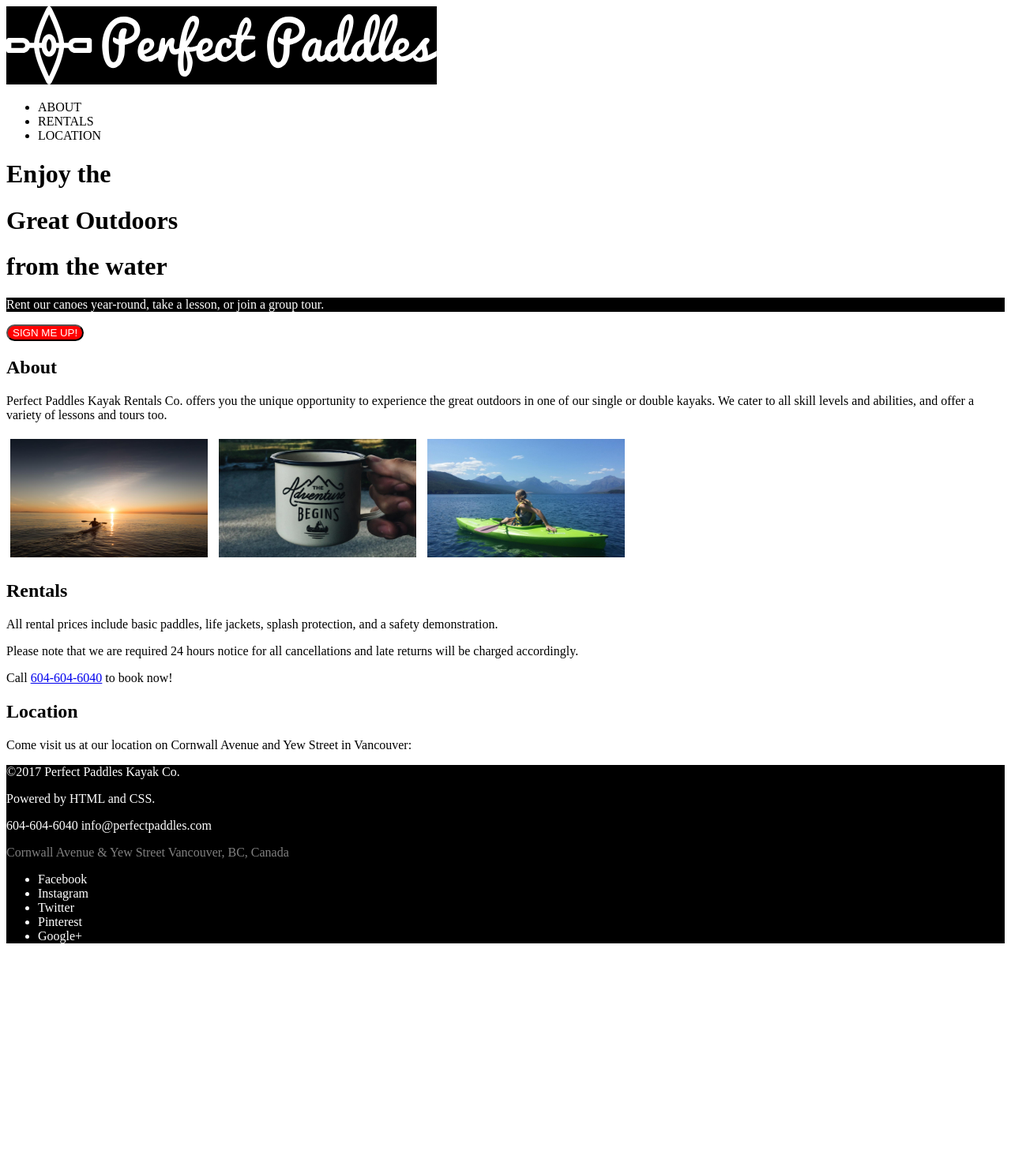
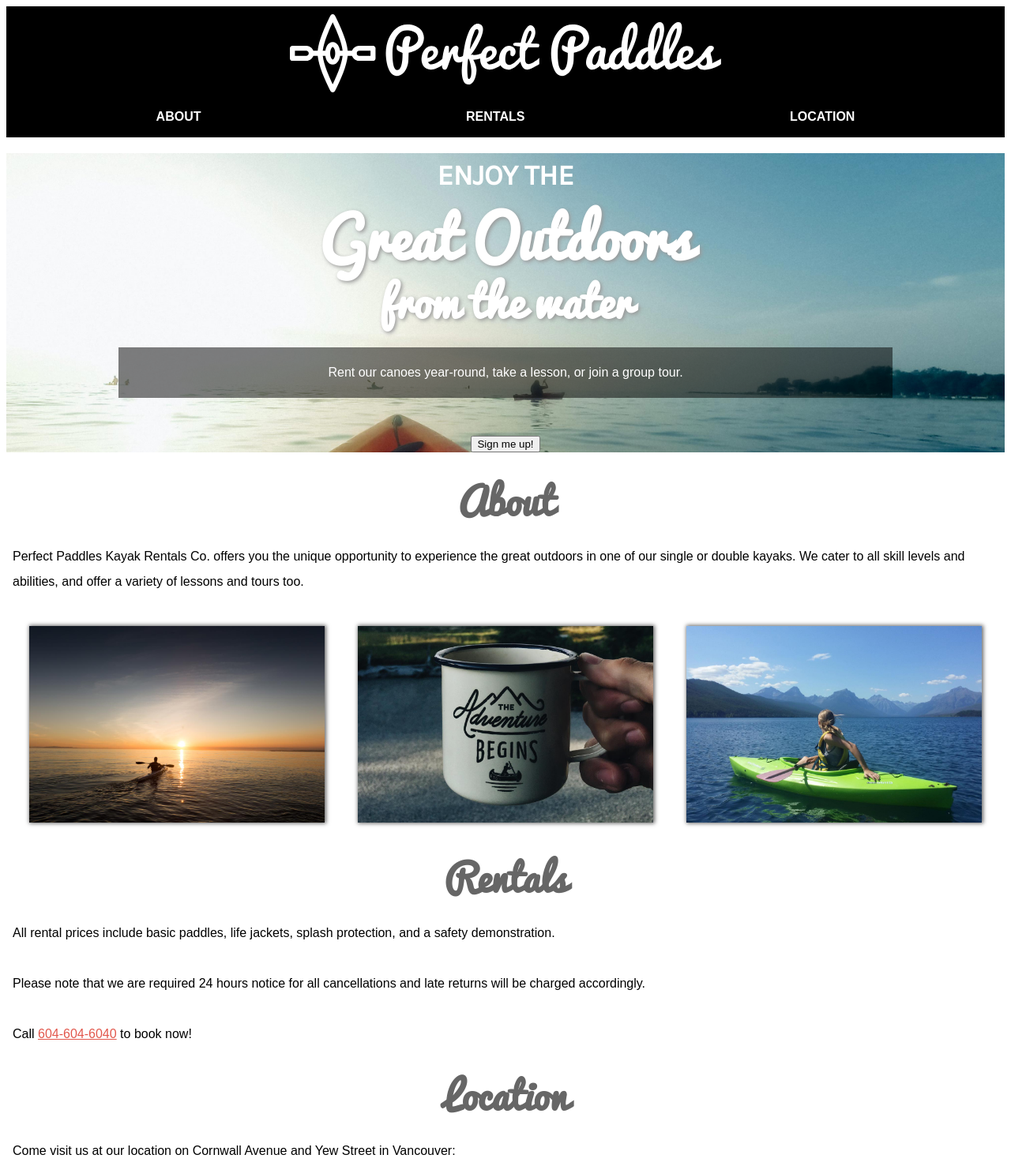
Before and after one commit to sharifhashim/project1, a plain HTML site: page index.html in a window 1280 px wide. Shown: the top 1477 px of the page at 79% size. Before the commit the page ends 1211 px from the top, so only its background shows below. Drawn offline with Linux system fonts and the light colour scheme.

Commit message:
added background image, text-align centre for header
Added font-awesome link, made changes to my html file added more divs
and changed some classes around. Also made changes to css file added
font-face and the fonts required

```diff
--- a/index.html
+++ b/index.html
@@ -3,51 +3,77 @@
   <head>
     <meta charset="utf-8">
     <title>Perfect Paddles</title>
+
+    <link rel="stylesheet" href="https://maxcdn.bootstrapcdn.com/font-awesome/4.7.0/css/font-awesome.min.css">
     <link rel="stylesheet" href="style.css">
   </head>
   <body>
-    <img class="logo" src="images/perfect-paddles-logo.svg" alt="Perfect Paddles Logo">
-    <ul class="menu">
-      <li>About</li>
-      <li>Rentals</li>
-      <li>Location</li>
+
+    <header>
+      <img src="images/perfect-paddles-logo.svg" alt="Perfect Paddles Logo">
+      <nav>
+        <ul>
+          <li><a href="#">About</a></li>
+          <li><a href="#">Rentals</a></li>
+          <li><a href="#">Location</a></li>
         </ul>
+      </nav>
+    </header>
 
-    <h1>Enjoy the</h1>
-    <h1>Great Outdoors</h1>
-    <h1>from the water</h1>
+    <section class="banner">
+      <h1 class="site-title">
+      <span class="enjoy-the karla">Enjoy the</span>
+      <span class="great-outdoors pacifico">Great Outdoors</span>
+      <span class="from-the-water pacifico">from the water</span>
+    </h1>
 
-    <p class="rent">Rent our canoes year-round, take a lesson, or join a group tour.</p>
+    <p>
+      Rent our canoes year-round, take a lesson, or join a group tour.
+    </p>
 
     <button class="button"> Sign me up! </button>
+   </section>
 
+   <main>
+     <section class="about">
        <h2>About</h2>
        <p>
          Perfect Paddles Kayak Rentals Co. offers you the unique opportunity to experience the great outdoors in one of our single or double kayaks. We cater to all skill levels and abilities, and offer a variety of lessons and tours too.
        </p>
+
+       <article class="promo-images">
          <img class="photo" src="images/sunset-kayak.jpg" alt="A person in Kayak on the water at sunset">
          <img class="photo" src="images/coffee-adventure.jpg" alt="A Coffee Mug with 'the adventure begins' wwritten on it">
          <img class="photo" src="images/girl-in-kayak.jpg" alt="Girl in kayak on the water with mountains">
+       </article>
+     </section>
+
+     <section class="rentals">
        <h2>Rentals</h2>
        <p>
          All rental prices include basic paddles, life jackets, splash protection, and a safety demonstration.
        </p>
-    <p>
+       <p class="hilite">
          Please note that we are required 24 hours notice for all cancellations and late returns will be charged accordingly.
        </p>
-    <p>Call <a href="tel:6046046040">604-604-6040</a> to book now!</p>
+       <p id="banner_text_2">
+         Call <a href="tel:6046046040">604-604-6040</a> to book now!
+       </p>
+     </section>
 
+     <section class="section">
+       <h2>Location</h2>
+       <p>
+         Come visit us at our location on Cornwall Avenue and Yew Street in Vancouver:
+       </p>
+     </section>
+    </main>
 
-    <h2>Location</h2>
-    <p>Come visit us at our location on Cornwall Avenue and Yew Street in Vancouver:</p>
+      <footer>
+        <p>
+          ©2017 Perfect Paddles Kayak Co. Powered by HTML and CSS.
+        </p>
 
-      <footer class="footer">
-    <p>
-      ©2017 Perfect Paddles Kayak Co.
-    </p>
-    <p>
-      Powered by HTML and CSS.
-    </p>
         <p>
           604-604-6040 info@perfectpaddles.com
         </p>
@@ -56,13 +82,25 @@
           Vancouver, BC, Canada
         </p>
 
+        <nav>
           <ul>
-        <li class="footer"><ahref="http://facebook.com" target="_blank">Facebook</a></li>
-        <li class="footer"><ahref="http://instagram.com" target="_blank">Instagram</a></li>
-        <li class="footer"><ahref="http://twitter.com" target="_blank">Twitter</a></li>
-        <li class="footer"><ahref="http://pinterest.com" target="_blank">Pinterest</a></li>
-        <li class="footer"><ahref="http://google.ca" target="_blank">Google+</a></li>
+            <li class="footer">
+              <a href="http://facebook.com" target="_blank"> <i class="fa fa-facebook"></i>Facebook</a>
+            </li>
+            <li class="footer">
+              <a href="http://twitter.com" target="_blank"><i class="fa fa-twitter"></i>Twitter</a>
+            </li>
+            <li class="footer">
+              <a href="http://instagram.com" target="_blank"><i class="fa fa-instagram"></i>Instagram</a>
+            </li>
+            <li class="footer">
+              <a href="http://pinterest.com" target="_blank"><i class="fa fa-pinterest"></i>Pinterest</a>
+            </li>
+            <li class="footer">
+              <a href="http://google.ca" target="_blank"><i class="fa fa-google-plus"></i>Google+</a>
+            </li>
           </ul>
+        </nav>
       </footer>
   </body>
 </html>
--- a/style.css
+++ b/style.css
@@ -1,28 +1,175 @@
-.photo {
-  width: 250px;
-  height: 150px;
-  padding: 5px;
+@font-face {
+  font-family: 'karla Bold';
+  src: url('fonts/karla.ttf');
 }
-.logo {
+.karla-bold { font-family: 'Karla Bold';}
+
+@font-face {
+  font-family: 'karla bold italic';
+  src: url('fonts/karla-bolditaltic.ttf');
+}
+.karla-bold-italic { font-family: 'karla-bold-italic';}
+
+@font-face {
+  font-family: 'karla italic';
+  src: url('fonts/karla-italic.ttf');
+}
+.karla-italic {font-family: 'karla-italic';}
+
+@font-face {
+  font-family: 'karla';
+  src: url('fonts/karla-regular.ttf');
+}
+.karla { font-family: 'karla';}
+
+@font-face {
+  font-family: 'pacifico';
+  src: url('fonts/pacifico.ttf');
+}
+.pacifico { font-family: 'pacifico';}
+
+body {
+  font-family: arial;
+  font-size: 16px;
+  line-height: 1.25em;
+  box-sizing: border-box;
+}
+
+img {
+  max-width: 100%;
+}
+
+h1, h2 {
+  text-align: center;
+}
+
+h2 {
+  font-size: 3em;
+  font-family: 'pacifico';
+  color: #666;
+  margin: 1em auto;
+}
+
+header {
   background-color: black;
+  text-align: center;
+  padding-top: 10px;
 }
-.menu {
+
+header img {
+  max-width: 60%;
+}
+
+nav ul {
+  padding: 1em 0;
+  margin: 0 auto;
+  list-style: none;
+  display: flex;
+  justify-content: space-between;
+  max-width: 70%;
+}
+
+nav ul li{
+  display: inline-block;
+  font-size: 1em;
+  font-weight: bold;
+}
+nav ul li a {
+  color: white;
+  text-decoration: none;
   text-transform: uppercase;
 }
-.rent {
-  background-color: black;
-  color: white
+
+main {
+  margin: .5em;
 }
-.footer {
-  background-color: black;
+
+footer {
+  background: #222222;
   color: white;
+  text-align: center;
+  padding: 3em 2em;
 }
+
+p {
+  line-height: 2em;
+  margin-bottom: 2em;
+}
+a {
+  color: #e2574c;
+}
+
 #abc {
-  color: grey;
+  color: #999;
 }
-.button {
+
+.banner {
+  background: linear-gradient(to top,
+    rgba (0, 0, 0, .35) 0%,
+    rgba (0, 0, 0, .25) 100%
+  );
+  background-image:
+    url('images/kayak-bkgd.jpg');
+  background-position: top center;
+  background-size: cover;
+  text-align: center;
+  padding: 4em, 0;
+}
+
+.site-title span {
+  display: block;
+  color: white;
+  text-align: center;
+  padding: .5em 0;
+}
+
+.enjoy-the {
+  font-size: 1.5em;
   text-transform: uppercase;
+}
+
+.great-outdoors, .from-the-water {
+  text-shadow: 2px 2px 5px #999;
+}
+
+.great-outdoors {
+  font-size: 3em;
+}
+
+.from-the-water {
+  font-size: 2.25em;
+}
+
+.banner p {
   color: white;
-  background-color: red;
-  border-radius: 50px;
+  background-color: rgba(0, 0, 0, .5);
+  margin: 1.5em auto;
+  margin-bottom: 3em;
+  padding: 1em;
+  width: 75%;
 }
+
+.promo-images {
+  display: flex;
+  justify-content: space-around;
+  align-items: center;
+  flex-flow: row wrap;
+}
+
+.promo-images img {
+  width: 30%;
+  margin: .5em 0;
+  box-shadow: 1px 0px 5px 1px #666;
+}
+
+footer p {
+  margin-bottom: 1.5em;
+}
+
+footer nav ul {
+  justify-content: center;
+}
+
+footer ul li {
+  margin: .5em;
+}
```
Lines whose indentation alone changed are shown as unchanged.
